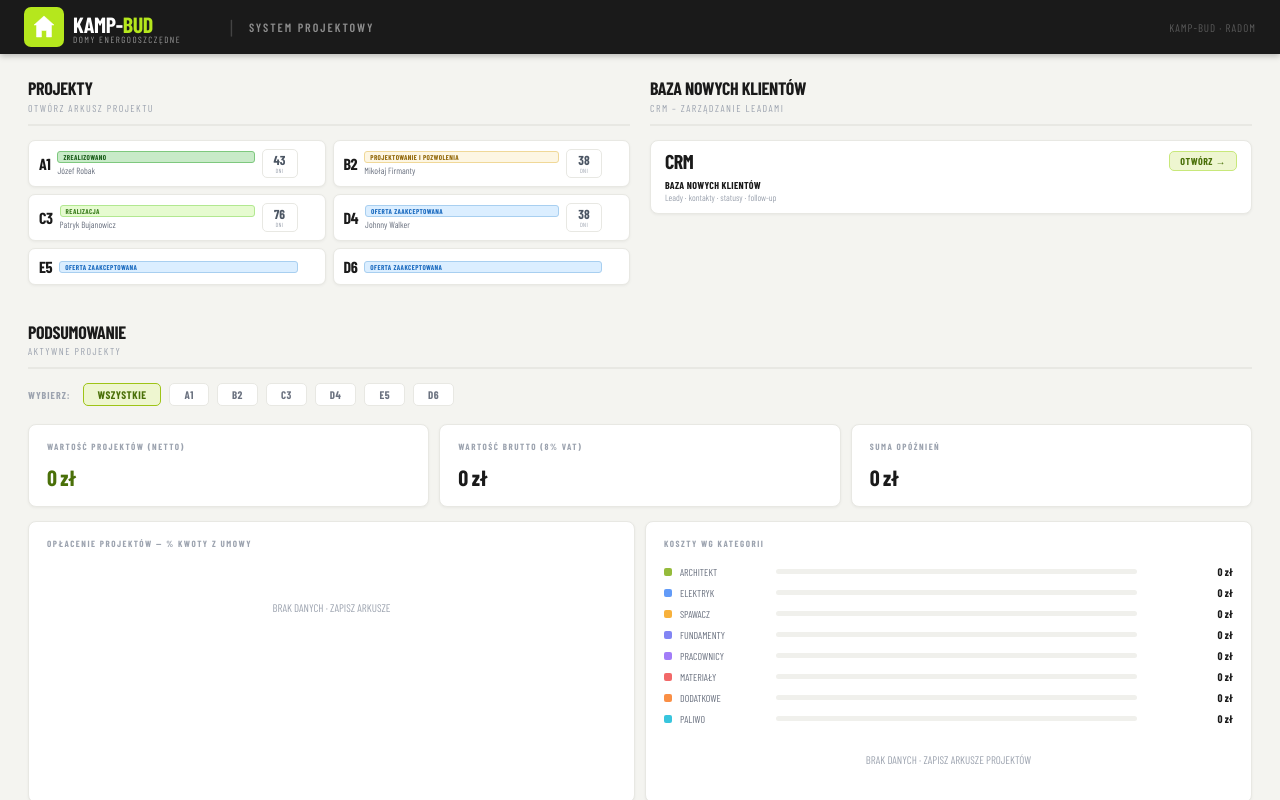
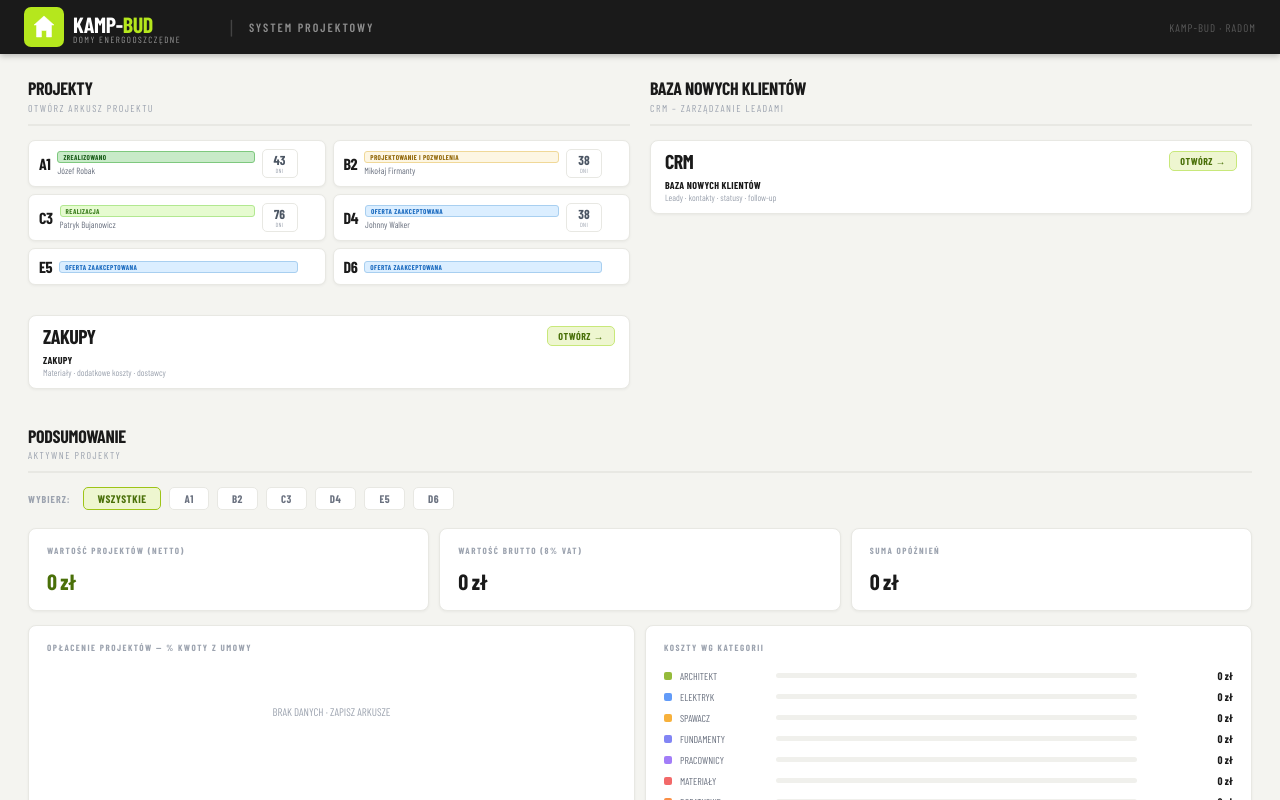
Before and after one commit to mikolajef/kamp-bud-app, a React (Vite) app: page / in a window 1280 px wide. Shown: the top 800 px of the page. Built offline with nearby package versions, Linux system fonts and the light colour scheme; a web font is replaced by a local one.

Commit message:
v3 zakupy button

```diff
--- a/src/App.jsx
+++ b/src/App.jsx
@@ -2169,6 +2169,30 @@ function HomeScreen({ onSelect }) {
               </div>
             </div>
           </div>
+          {/* ZAKUPY button */}
+          <div className="pbtn" onClick={()=>onSelect("ZAKUPY")}
+            style={{background:"#fff",border:"1px solid #e8e8e3",borderRadius:8,
+              padding:"10px 14px",display:"flex",flexDirection:"column",
+              justifyContent:"space-between",marginTop:10,
+              boxShadow:"0 1px 3px rgba(0,0,0,.05)",cursor:"pointer",
+              minHeight:72,boxSizing:"border-box",overflow:"hidden"}}>
+            <div style={{display:"flex",alignItems:"center",justifyContent:"space-between",gap:8}}>
+              <span className="pid" style={{fontFamily:ff,fontWeight:900,fontSize:20,
+                color:"#1a1a1a",letterSpacing:"-0.5px",flexShrink:0,lineHeight:1}}>ZAKUPY</span>
+              <div style={{background:"#eef6d0",border:"1px solid #c8e87a",borderRadius:5,
+                padding:"3px 10px",fontSize:10,fontWeight:700,color:"#4a7009",
+                fontFamily:ff,letterSpacing:".5px",flexShrink:0,whiteSpace:"nowrap"}}>
+                OTWÓRZ →
+              </div>
+            </div>
+            <div style={{display:"flex",flexDirection:"column",gap:1,marginTop:8}}>
+              <span style={{fontSize:10,fontWeight:700,color:"#1a1a1a",fontFamily:ff,
+                letterSpacing:".3px",textTransform:"uppercase"}}>ZAKUPY</span>
+              <span style={{fontSize:9,color:"#9ca3af",fontFamily:ff}}>
+                Materiały · dodatkowe koszty · dostawcy
+              </span>
+            </div>
+          </div>
         </div>
         <SectionHead title="PODSUMOWANIE" sub="aktywne projekty"/>
         {loading&&<div style={{textAlign:"center",padding:"10px 0",fontSize:11,color:"#9ca3af",fontFamily:ff,letterSpacing:"1px"}}>⏳ ŁADOWANIE DANYCH...</div>}
@@ -2233,4 +2257,4 @@ export default function App() {
   if (active) return <ErrorBoundary><ProjectSheet projectId={active} onBack={() => setActive(null)}/></ErrorBoundary>;
   return <ErrorBoundary><HomeScreen onSelect={setActive}/></ErrorBoundary>;
 }
-// v2
+// v3
```
